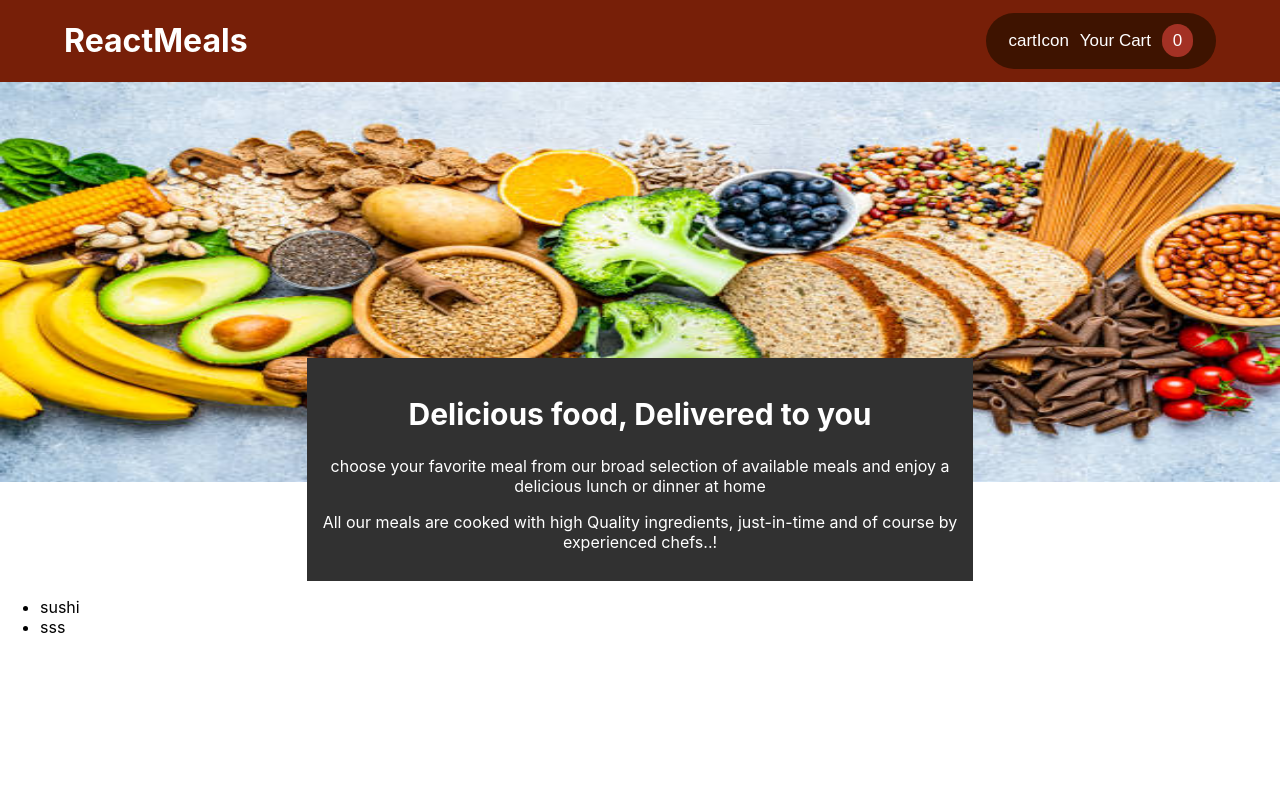
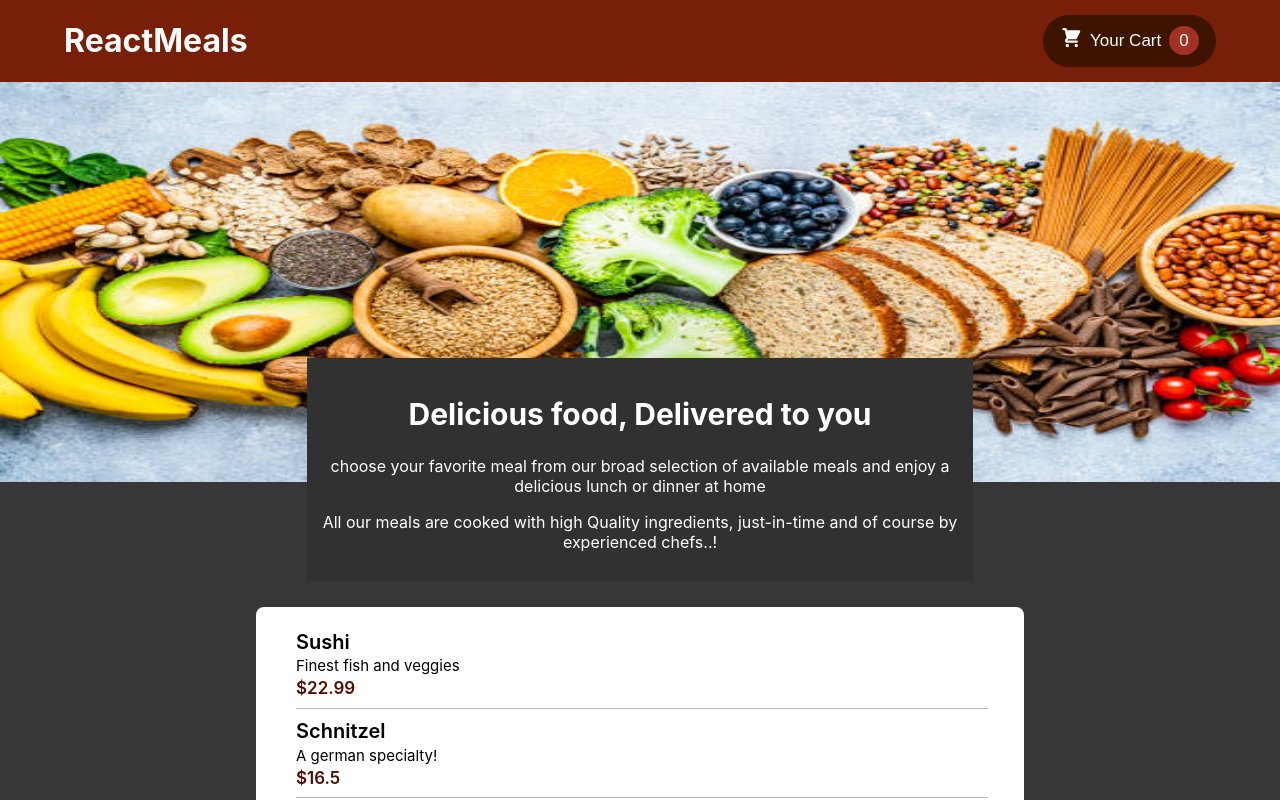
Before and after one commit to Vaishnavigupta97/sharp-restaurentApp, a React (Create React App) app: page / in a window 1280 px wide. Shown: the top 800 px of the page. Built offline with nearby package versions, Linux system fonts and the light colour scheme.

Commit message:
create availiavle meals in retaurent project

```diff
--- a/src/App.css
+++ b/src/App.css
@@ -1,38 +1,3 @@
-.App {
-  text-align: center;
+.App{
+  background-color: #373737;
 }
-
-.App-logo {
-  height: 40vmin;
-  pointer-events: none;
-}
-
-@media (prefers-reduced-motion: no-preference) {
-  .App-logo {
-    animation: App-logo-spin infinite 20s linear;
-  }
-}
-
-.App-header {
-  background-color: #282c34;
-  min-height: 100vh;
-  display: flex;
-  flex-direction: column;
-  align-items: center;
-  justify-content: center;
-  font-size: calc(10px + 2vmin);
-  color: white;
-}
-
-.App-link {
-  color: #61dafb;
-}
-
-@keyframes App-logo-spin {
-  from {
-    transform: rotate(0deg);
-  }
-  to {
-    transform: rotate(360deg);
-  }
-}
--- a/src/App.js
+++ b/src/App.js
@@ -1,4 +1,4 @@
-// import './App.css';
+import './App.css';
 import React from "react";
 import Header from "./components/Layout/Header";
 import Meals from "./components/Meals/Meals";
@@ -6,8 +6,8 @@ import Meals from "./components/Meals/Meals";
 function App() {
   return (
     <React.Fragment>
-      <Header />
-      <main>
+      <Header/>
+      <main className='App'>
         <Meals />
       </main>
     </React.Fragment>
--- a/src/components/Cart/CartIcon.js
+++ b/src/components/Cart/CartIcon.js
@@ -1,7 +1,13 @@
 const CartIcon = () => {
-    return(
+    return (
         <>
-        <p>cartIcon</p>
+            <svg
+                xmlns="http://www.w3.org/2000/svg"
+                viewBox="0 0 20 20"
+                fill="currentColor"
+            >
+                <path d="M3 1a1 1 0 000 2h1.22l.305 1.222a.997.997 0 00.01.042l1.358 5.43-.893.892C3.74 11.846 4.632 14 6.414 14H15a1 1 0 000-2H6.414l1-1H14a1 1 0 00.894-.553l3-6A1 1 0 0017 3H6.28l-.31-1.243A1 1 0 005 1H3zM16 16.5a1.5 1.5 0 11-3 0 1.5 1.5 0 013 0zM6.5 18a1.5 1.5 0 100-3 1.5 1.5 0 000 3z" />
+            </svg>
         </>
     )
 }
--- a/src/components/Layout/HeaderButtonCard.js
+++ b/src/components/Layout/HeaderButtonCard.js
@@ -5,7 +5,7 @@ const HeaderButtonCard = () => {
     return (
         <>
             <button className={classes.cardButton}>
-                <span>
+                <span className={classes.CartIcon}>
                     <CartIcon />
                 </span>
                 <span>Your Cart</span>
--- a/src/components/Layout/HeaderCartButton.module.css
+++ b/src/components/Layout/HeaderCartButton.module.css
@@ -3,16 +3,21 @@
     align-items: center;
     justify-content: center;
     gap: 5%;
-    width: 20%;
+    width: 15%;
     background-color: #3E1300;
     border-radius: 30px;
     border: navajowhite;
     color: white;
     font-size: 17px;
+    padding: 1%;
 }
 .buttonCartNumber{
     background-color: #A33124;
     color: white;
     border-radius: 50px;
-    padding: 3% 5%;
+    padding: 3% 7%;
 }
+.CartIcon{
+    width: 15%;
+    /* color: white; */
+}
--- a/src/components/Meals/AvaliableMeans.js
+++ b/src/components/Meals/AvaliableMeans.js
@@ -2,31 +2,51 @@ import classes from "./AvaliableMeans.module.css";
 
 const DUMMY_MEALS = [
     {
-        id: 1,
-        name: "sushi",
-        description: "abcd",
-        price: 16.5
+        id: "m1",
+        name: "Sushi",
+        description: "Finest fish and veggies",
+        price: 22.99,
     },
     {
-        id: 2,
-        name: "sss",
-        description: "abcdefgh",
-        price: 16.5
+        id: "m2",
+        name: "Schnitzel",
+        description: "A german specialty!",
+        price: 16.5,
     },
-]
+    {
+        id: "m3",
+        name: "Barbecue Burger",
+        description: "American, raw, meaty",
+        price: 12.99,
+    },
+    {
+        id: "m4",
+        name: "Green Bowl",
+        description: "Healthy...and green...",
+        price: 18.99,
+    },
+];
 
 
 const AvaliableMeans = () => {
-    const mealsList = DUMMY_MEALS.map((meal) =>{
-       return <li>{meal.name}</li>
+    const mealsList = DUMMY_MEALS.map((meal) => {
+        return (
+            <>
+                <li>
+                    <p className={classes.mealName}>{meal.name}</p>
+                    <p className={classes.mealDiscription}>{meal.description}</p>
+                    <p className={classes.mealPrice}>${meal.price}</p>
+                </li>
+            </>
+        )
     });
-    return(
+    return (
         <>
-        <section>
-            <ul>
-                {mealsList}
-            </ul>
-        </section>
+            <section className={classes.mealListSection}>
+                <ul type="none">
+                    {mealsList}
+                </ul>
+            </section>
         </>
     )
 }
--- a/src/components/Meals/AvaliableMeans.module.css
+++ b/src/components/Meals/AvaliableMeans.module.css
@@ -0,0 +1,25 @@
+.mealListSection{
+    width: 60%;
+    margin: 2% auto;
+    background-color: white;
+    padding: 1% 0;
+    border-radius: 8px;
+}
+.mealListSection ul li{
+    border-bottom: 1px solid #B8B8B8;
+    line-height: 30%;
+    width: 95%;
+}
+.mealName{
+    font-size: 20px;
+    font-weight: 600;
+}
+.mealDiscription{
+    font-size: 15px;
+    /* font-family: ; */
+}
+.mealPrice{
+    color: #500e02;
+    font-weight: 600;
+    font-size: 17px;
+}
```
